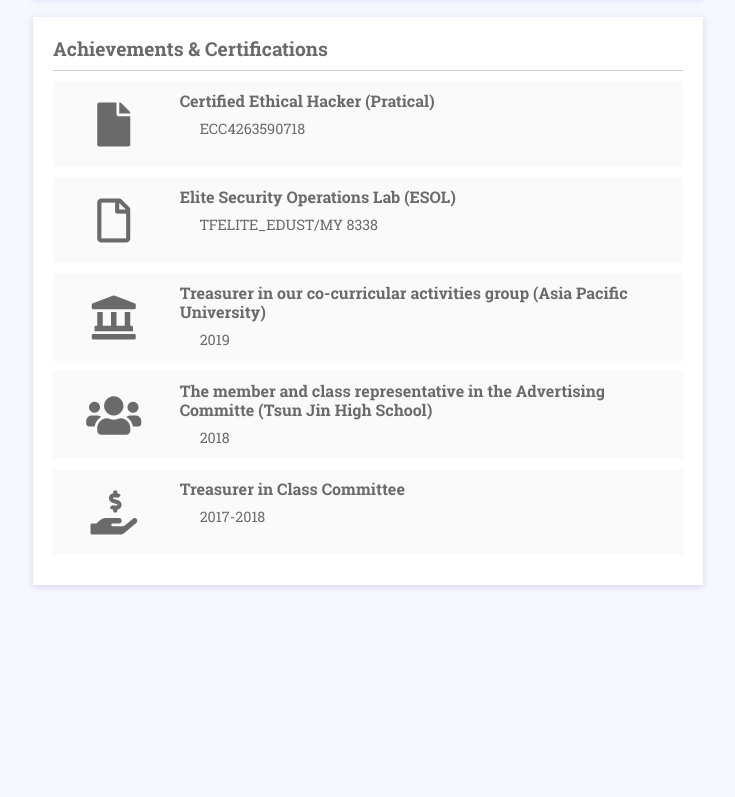
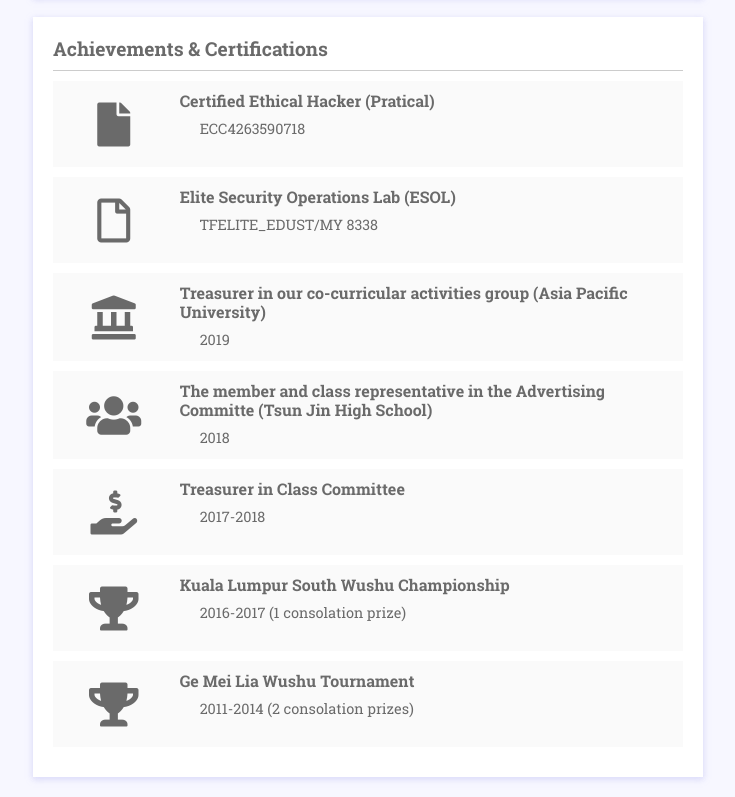
Before and after one commit to thomasngu0423/CV, a plain HTML site: page index.html in a window 1280 px wide. Shown: the part 1485-2282 px from the top of the page, without its empty margins (447-1182 px from the left). Before the commit the page ends 2090 px from the top, so only its background shows below. Drawn offline with Linux system fonts and the light colour scheme.

Commit message:
Update index.html

```diff
--- a/index.html
+++ b/index.html
@@ -185,6 +185,24 @@
                                 <p>2017-2018</p>
                             </div>
                         </div>
+                        <div class="service no-margin row">
+                            <div class="col-sm-2 no-padding serv-logo">
+                                  <i class="fas fa-trophy"></i>
+                            </div>
+                            <div class="col-sm-10 rgbf serv-det">
+                                <h5>Kuala Lumpur South Wushu Championship</h5>
+                                <p>2016-2017 (1 consolation prize)</p>
+                            </div>
+                        </div>
+                        <div class="service no-margin row">
+                            <div class="col-sm-2 no-padding serv-logo">
+                                  <i class="fas fa-trophy"></i>
+                            </div>
+                            <div class="col-sm-10 rgbf serv-det">
+                                <h5>Ge Mei Lia Wushu Tournament</h5>
+                                <p>2011-2014 (2 consolation prizes)</p>
+                            </div>
+                        </div>
                        </div>
 
 
```
